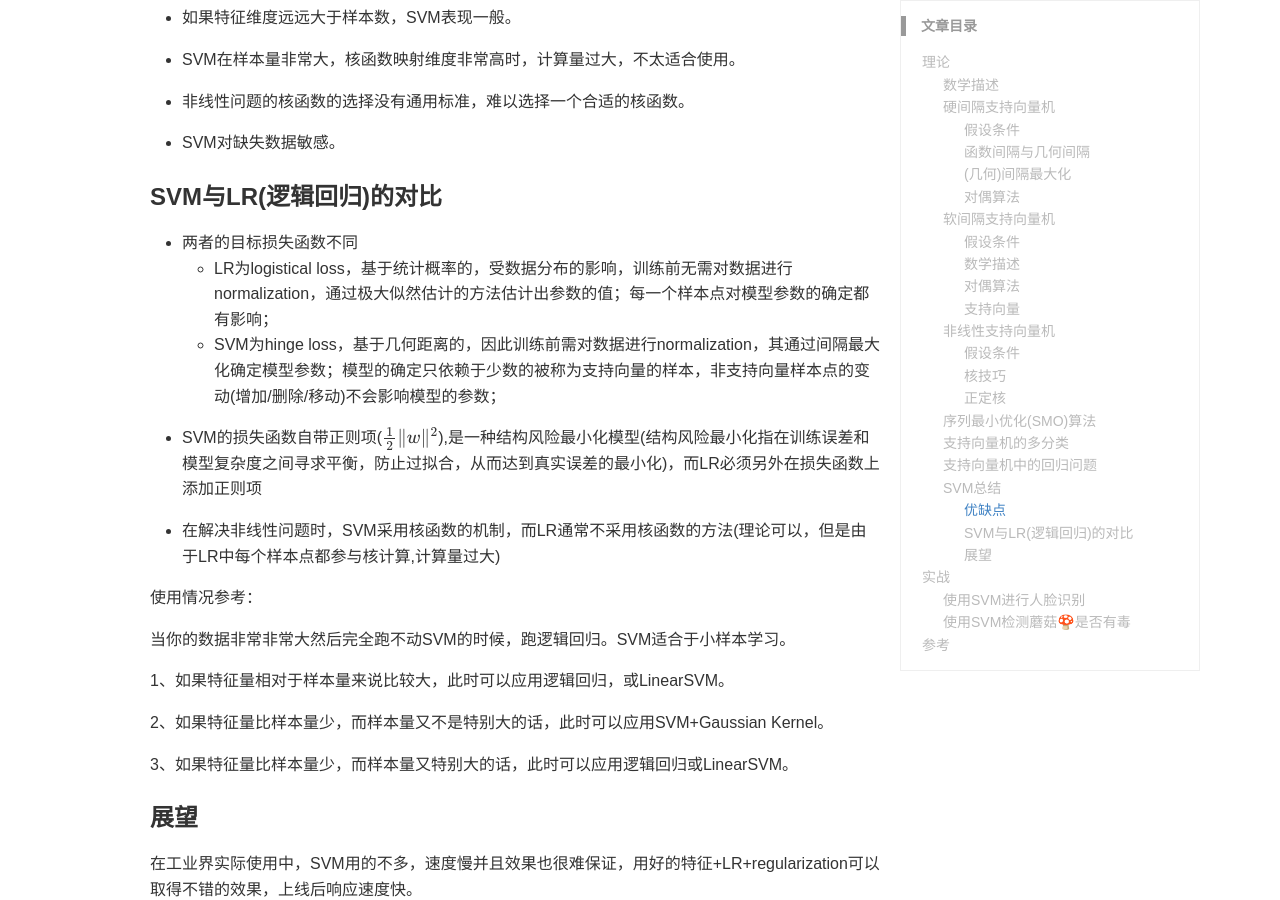
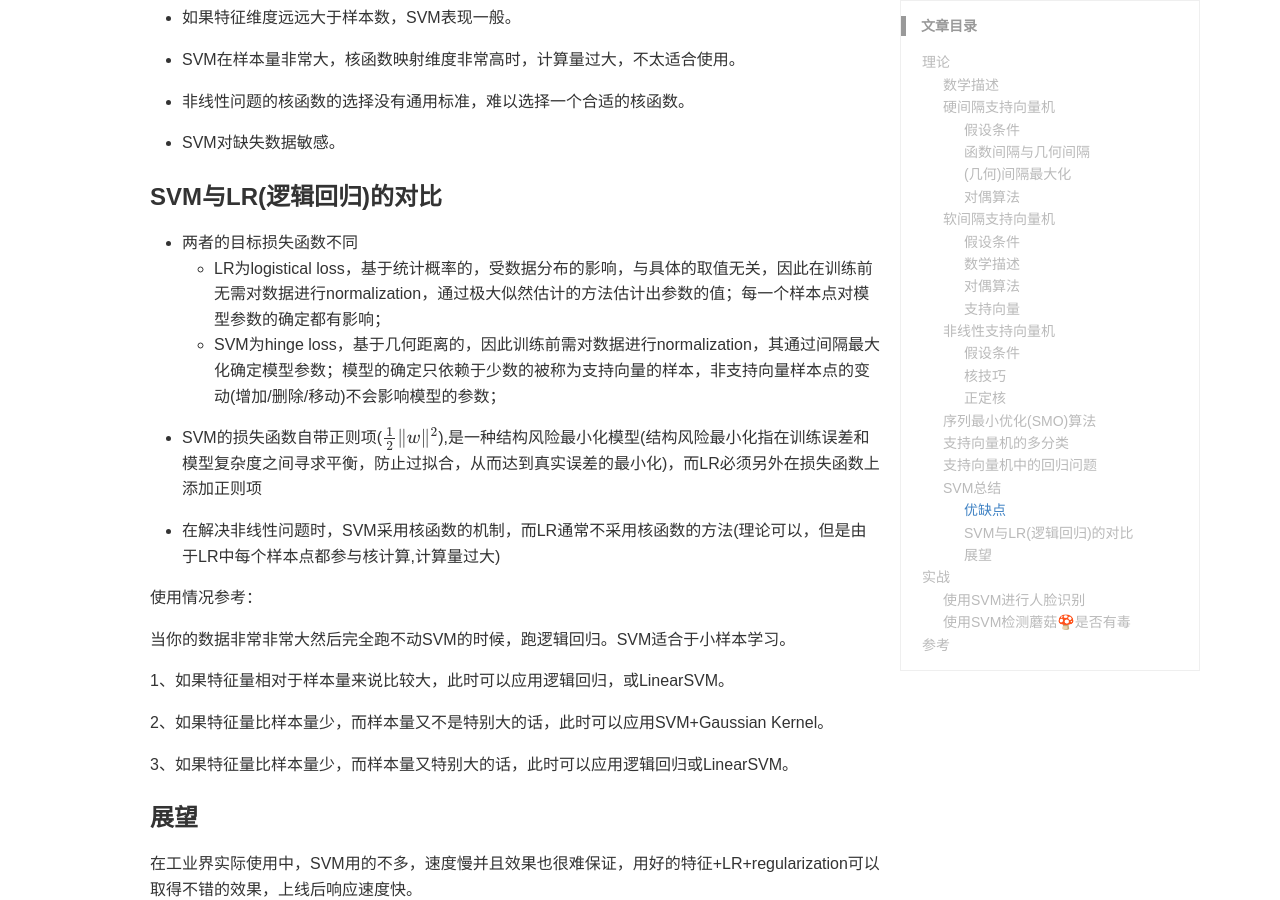
Before and after one commit to carlos9310/carlos9310.github.io, a Jekyll site: the page built from _posts/ML/2019-07-07-SVM.md, in a window 1280 px wide and 900 px high, scrolled down 11856 px. Built offline with Jekyll 4.4.1, drawn with Linux system fonts in a browser that asks for light colours; formulas are drawn with MathJax 3; comment, search, counter and statistics services are not loaded.

Commit message:
update ML-SVM

```diff
--- a/_posts/ML/2019-07-07-SVM.md
+++ b/_posts/ML/2019-07-07-SVM.md
@@ -413,7 +413,7 @@ SVM算法的主要缺点有：
 
 ### SVM与LR(逻辑回归)的对比
 - 两者的目标损失函数不同
-    - LR为logistical loss，基于统计概率的，受数据分布的影响，训练前无需对数据进行normalization，通过极大似然估计的方法估计出参数的值；每一个样本点对模型参数的确定都有影响；
+    - LR为logistical loss，基于统计概率的，受数据分布的影响，与具体的取值无关，因此在训练前无需对数据进行normalization，通过极大似然估计的方法估计出参数的值；每一个样本点对模型参数的确定都有影响；
     - SVM为hinge loss，基于几何距离的，因此训练前需对数据进行normalization，其通过间隔最大化确定模型参数；模型的确定只依赖于少数的被称为支持向量的样本，非支持向量样本点的变动(增加/删除/移动)不会影响模型的参数；
 
 - SVM的损失函数自带正则项($\frac{1}{2}\lVert w \rVert ^2$),是一种结构风险最小化模型(结构风险最小化指在训练误差和模型复杂度之间寻求平衡，防止过拟合，从而达到真实误差的最小化)，而LR必须另外在损失函数上添加正则项
```
